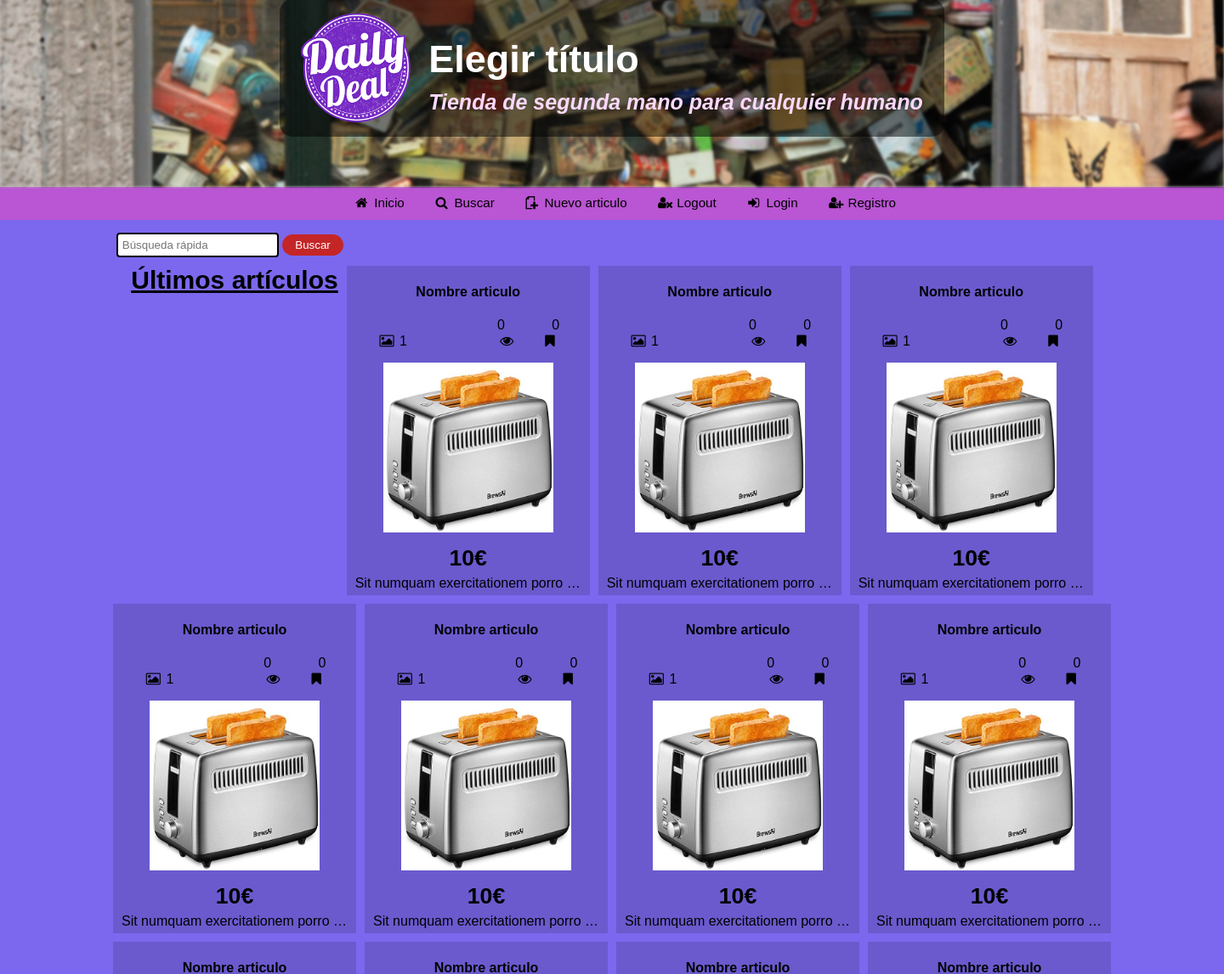
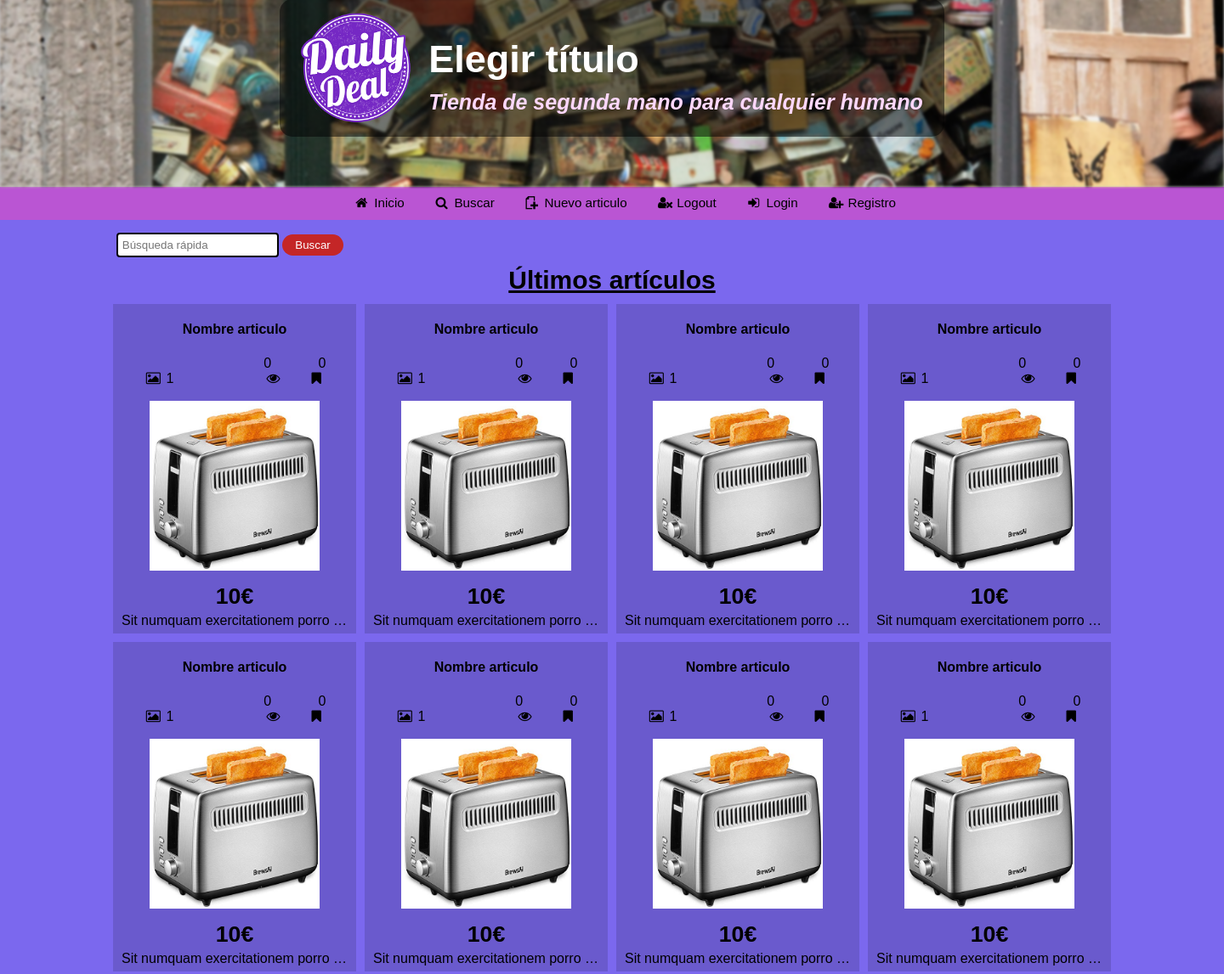
Before and after one commit to edugomez102/pcw_practicas, a PHP site: page / in a window 1440 px wide; the page is wider, and only the part inside the window is pictured. Shown: the part 60-1207 px from the top of that part at 85% size. Run offline with PHP 8.4, Linux system fonts and the light colour scheme.

Commit message:
ahora sí

```diff
--- a/css/main.css
+++ b/css/main.css
@@ -163,12 +163,6 @@ main{
 	flex: 1;
 	justify-content: center;
 }
-section>h3{
-	text-decoration: underline;
-	font-size: 30px;
-	text-align: center;
-	margin: 5px;
-}
 main>form>div{
 	position: relative;
 	text-align: center;
@@ -179,6 +173,13 @@ section{
 	flex-wrap: wrap;
 	justify-content: center;
 	padding: 5px;
+}
+section>h3{
+	text-decoration: underline;
+	font-size: 30px;
+	text-align: center;
+	margin: 5px;
+	flex-basis: 100%;
 }
 article{
 	background-color: slateblue;
```
